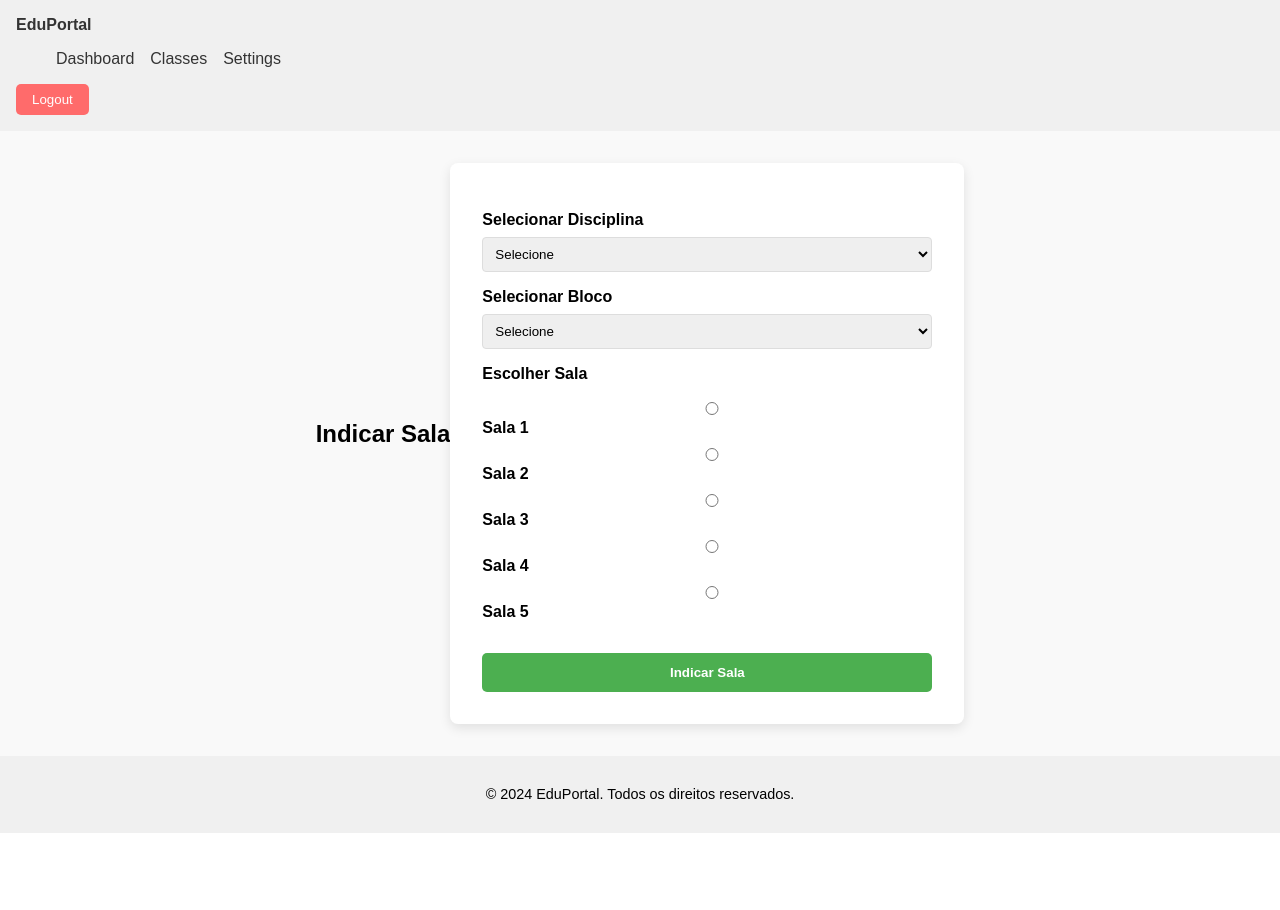
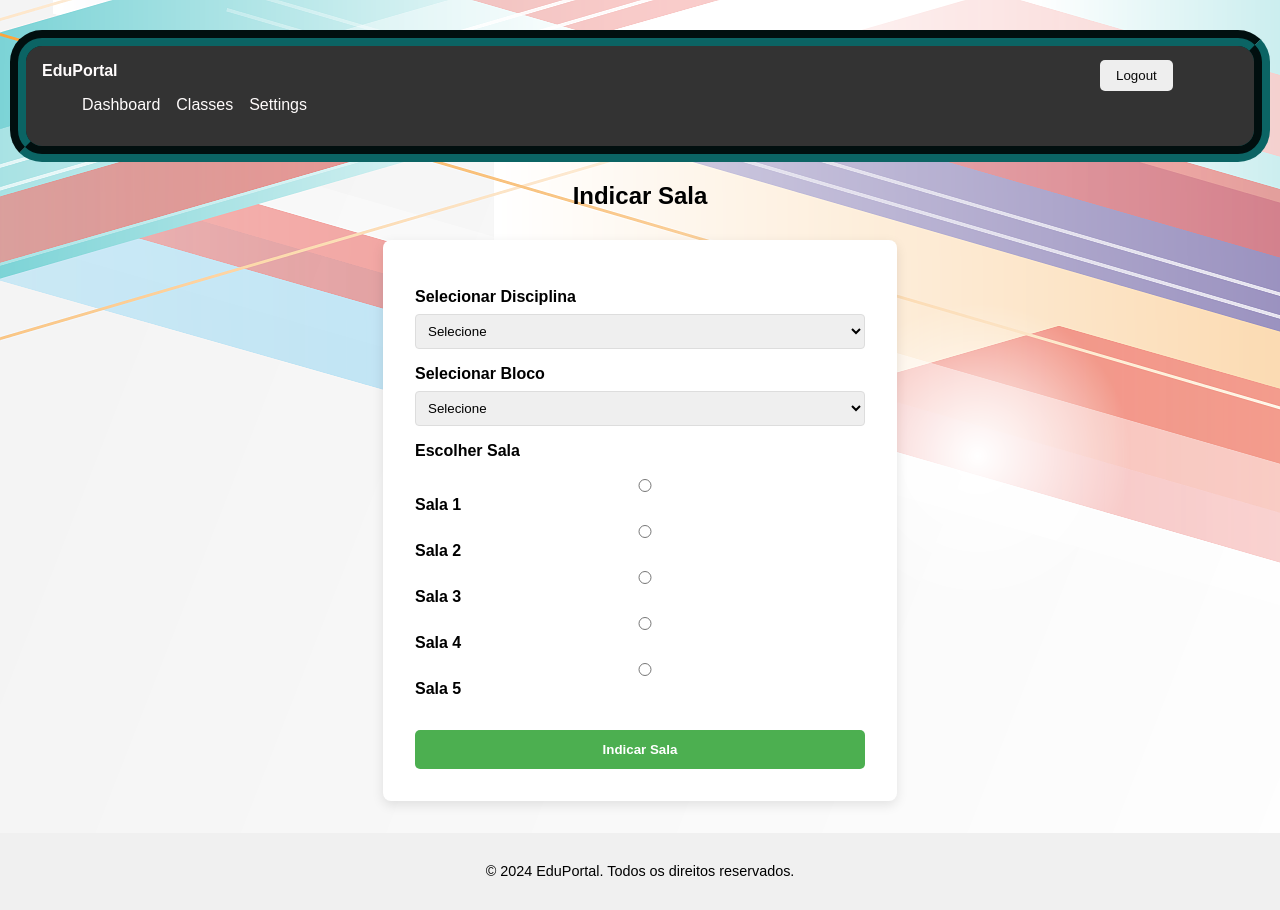
Before and after one commit to MatheusMaczin/MatheusMaczin-MatheusMaczin.github.io, a plain HTML site: page gp/IndicarSala.html in a window 1280 px wide. Before the commit the page ends 833 px from the top, so only its background shows below. Drawn offline with Linux system fonts and the light colour scheme.

Commit message:
Add files via upload

```diff
--- a/gp/Disciplina.css
+++ b/gp/Disciplina.css
@@ -1,18 +1,22 @@
 /* styles.css */
 
 body {
-    font-family: Arial, sans-serif;
+  font-family: "Times New Roman", Times, serif;
   margin: 0;
   padding: 0;
-    background-color: #f9f9f9;
+  background-image: url('/image/background-1829559_1920.png');
 }
-
 .header {
   background-color: #333;
   padding: 1rem;
   display: flex;
   justify-content: space-between;
   align-items: center;
+  border: groove 1em rgb(11, 100, 100);
+  border-radius: 2em;
+  margin-top: 30px;
+  margin-left: 10px;
+  margin-right: 10px;
 }
 
 .header .logo {
@@ -35,12 +39,15 @@ body {
 }
 
 .logout {
-    background-color: #e74c3c;
-    color: #fff;
+  background-color: #eeeeee;
+  color: #0a0a0a;
   padding: 0.5rem 1rem;
   border: none;
   border-radius: 5px;
   cursor: pointer;
+  position: absolute;
+  top: 60px;
+  left: 1100px;
 }
 
 .container {
@@ -50,6 +57,7 @@ body {
   background-color: #fff;
   border-radius: 8px;
   box-shadow: 0 4px 8px rgba(0, 0, 0, 0.1);
+
 }
 
 h2 {
@@ -71,12 +79,13 @@ label {
 }
 
 select,
-input[type="radio"] {
+input[type='radio'] {
   margin-top: 0.5rem;
   padding: 0.5rem;
   width: 100%;
   border: 1px solid #ccc;
   border-radius: 5px;
+  margin-bottom: 10px;
 }
 
 .room-selection label {
@@ -87,7 +96,7 @@ input[type="radio"] {
   cursor: pointer;
 }
 
-.room-selection input[type="radio"] {
+.room-selection input[type='radio'] {
   margin-right: 0.5rem;
 }
 
--- a/gp/IndicarSala.css
+++ b/gp/IndicarSala.css
@@ -8,20 +8,26 @@ body {
   display: flex;
   flex-direction: column;
   min-height: 100vh;
+  background-image: url('/image/background-1829559_1920.png');
 }
 
 /* Cabeçalho */
 .header {
-    background-color: #f0f0f0;
+  background-color: #333;
   padding: 1rem;
   display: flex;
   justify-content: space-between;
   align-items: center;
+  border: groove 1em rgb(11, 100, 100);
+  border-radius: 2em;
+  margin-top: 30px;
+  margin-left: 10px;
+  margin-right: 10px;
 }
 
 .header .logo {
   font-weight: bold;
-    color: #333;
+  color: #fffcfc;
   text-decoration: none;
 }
 
@@ -33,16 +39,19 @@ body {
 
 .header .nav-links a {
   text-decoration: none;
-    color: #333;
+  color: #fffcfc;
 }
 
 .logout {
-    background-color: #ff6b6b;
-    color: white;
+  background-color: #eeeeee;
+  color: #0a0a0a;
+  padding: 0.5rem 1rem;
   border: none;
-    padding: 0.5rem 1rem;
   border-radius: 5px;
   cursor: pointer;
+  position: absolute;
+  top: 60px;
+  left: 1100px;
 }
 
 /* Container Principal */
@@ -52,12 +61,14 @@ body {
   justify-content: center;
   align-items: center;
   padding: 2rem;
-    background-color: #f9f9f9;
+  padding-top: 10px;
 }
 
 h2 {
   text-align: center;
-    margin-top: 0;
+  display: flex;
+  align-items: center;
+  justify-content: center;
 }
 
 form {
@@ -75,7 +86,8 @@ form label {
   font-weight: bold;
 }
 
-form select, form input[type="radio"] {
+form select,
+form input[type='radio'] {
   width: 100%;
   padding: 0.5rem;
   border: 1px solid #ddd;
@@ -99,7 +111,7 @@ form select, form input[type="radio"] {
 
 .submit-btn {
   width: 100%;
-    background-color: #4CAF50;
+  background-color: #4caf50;
   color: white;
   padding: 0.75rem;
   border: none;
--- a/gp/IndicarSala.html
+++ b/gp/IndicarSala.html
@@ -1,9 +1,9 @@
 <!DOCTYPE html>
 <html lang="pt-br">
   <head>
-    <meta charset="UTF-8">
+    <meta charset="UTF-8" />
     <title>Indicar Sala</title>
-    <link rel="stylesheet" href="IndicarSala.css">
+    <link rel="stylesheet" href="IndicarSala.css" />
   </head>
   <body>
     <header class="header">
@@ -18,8 +18,9 @@
       </nav>
     </header>
 
+    <h2 class="sala">Indicar Sala</h2>
+
     <main class="container">
-        <h2>Indicar Sala</h2>
       <form>
         <label for="disciplina">Selecionar Disciplina</label>
         <select id="disciplina" name="disciplina" required>
@@ -40,23 +41,23 @@
         <label>Escolher Sala</label>
         <div class="sala-selection">
           <label>
-                    <input type="radio" name="sala" value="sala1" required>
+            <input type="radio" name="sala" value="sala1" required />
             Sala 1
           </label>
           <label>
-                    <input type="radio" name="sala" value="sala2">
+            <input type="radio" name="sala" value="sala2" />
             Sala 2
           </label>
           <label>
-                    <input type="radio" name="sala" value="sala3">
+            <input type="radio" name="sala" value="sala3" />
             Sala 3
           </label>
           <label>
-                    <input type="radio" name="sala" value="sala4">
+            <input type="radio" name="sala" value="sala4" />
             Sala 4
           </label>
           <label>
-                    <input type="radio" name="sala" value="sala5">
+            <input type="radio" name="sala" value="sala5" />
             Sala 5
           </label>
         </div>
--- a/gp/LancarNotaTrabalho.css
+++ b/gp/LancarNotaTrabalho.css
@@ -8,20 +8,26 @@ body {
     display: flex;
     flex-direction: column;
     min-height: 100vh;
+    background-image: url('/image/background-1829559_1920.png');
 }
 
 /* Cabeçalho */
 .header {
-    background-color: #f0f0f0;
-    padding: 1rem;
-    display: flex;
-    justify-content: space-between;
-    align-items: center;
+    background-color: #333;
+  padding: 1rem;
+  display: flex;
+  justify-content: space-between;
+  align-items: center;
+  border: groove 1em rgb(11, 100, 100);
+  border-radius: 2em;
+  margin-top: 30px;
+  margin-left: 10px;
+  margin-right: 10px;
 }
 
 .header .logo {
     font-weight: bold;
-    color: #333;
+    color: #ffffff;
     text-decoration: none;
 }
 
@@ -33,16 +39,19 @@ body {
 
 .header .nav-links a {
     text-decoration: none;
-    color: #333;
+    color: #ffffff;
 }
 
 .logout {
-    background-color: #ff6b6b;
-    color: white;
+    background-color: #eeeeee;
+    color: #0a0a0a;
+    padding: 0.5rem 1rem;
     border: none;
-    padding: 0.5rem 1rem;
     border-radius: 5px;
     cursor: pointer;
+    position: absolute;
+    top: 60px;
+    left: 1100px;
 }
 
 /* Container Principal */
@@ -52,7 +61,7 @@ body {
     justify-content: center;
     align-items: center;
     padding: 2rem;
-    background-color: #f9f9f9;
+
 }
 
 h2 {
@@ -62,7 +71,7 @@ h2 {
 
 form {
     background-color: white;
-    padding: 2rem;
+    padding: 10px;
     border-radius: 8px;
     box-shadow: 0 4px 8px rgba(0, 0, 0, 0.1);
     width: 100%;
--- a/gp/PublicarTrabalho.css
+++ b/gp/PublicarTrabalho.css
@@ -8,6 +8,7 @@ body {
     display: flex;
     flex-direction: column;
     min-height: 100vh;
+    background-image: url('/image/background-1829559_1920.png');
 }
 
 /* Cabeçalho */
@@ -17,6 +18,11 @@ body {
   display: flex;
   justify-content: space-between;
   align-items: center;
+  border: groove 1em rgb(11, 100, 100);
+  border-radius: 2em;
+  margin-top: 30px;
+  margin-left: 10px;
+  margin-right: 10px;
 }
 
 .header .logo {
@@ -37,12 +43,15 @@ body {
 }
 
 .logout {
-    background-color: #ff6b6b;
-    color: white;
+    background-color: #eeeeee;
+  color: #0a0a0a;
+  padding: 0.5rem 1rem;
   border: none;
-    padding: 0.5rem 1rem;
   border-radius: 5px;
   cursor: pointer;
+  position: absolute;
+  top: 60px;
+  left: 1100px;
 }
 
 /* Container Principal */
@@ -52,7 +61,7 @@ body {
     justify-content: center;
     align-items: center;
     padding: 2rem;
-    background-color: #f9f9f9;
+
 }
 
 /* Formulário Centralizado */
--- a/gp/postarMaterial.css
+++ b/gp/postarMaterial.css
@@ -7,19 +7,25 @@ body {
   display: flex;
   flex-direction: column;
   min-height: 100vh;
+  background-image: url('/image/background-1829559_1920.png');
 }
 
 .header {
-    background-color: #f0f0f0;
+    background-color: #333;
     padding: 1rem;
     display: flex;
     justify-content: space-between;
     align-items: center;
+    border: groove 1em rgb(11, 100, 100);
+    border-radius: 2em;
+    margin-top: 30px;
+    margin-left: 10px;
+    margin-right: 10px;
 }
 
 .header .logo {
   font-weight: bold;
-    color: #333;
+  color: #ffffff;
   text-decoration: none;
 }
 
@@ -31,16 +37,19 @@ body {
 
 .header .nav-links a {
   text-decoration: none;
-    color: #333;
+  color: #fdfcfc;
 }
 
 .logout {
-    background-color: #ff6b6b;
-    color: white;
+    background-color: #eeeeee;
+    color: #0a0a0a;
+    padding: 0.5rem 1rem;
     border: none;
-    padding: 0.5rem 1rem;
     border-radius: 5px;
     cursor: pointer;
+    position: absolute;
+    top: 60px;
+    left: 1100px;
 }
 
 .container {
@@ -49,7 +58,7 @@ body {
   justify-content: center;
   align-items: center;
   padding: 2rem;
-    background-color: gray;
+
 }
 
 .form-wrapper {
@@ -57,7 +66,7 @@ body {
   max-width: 600px;
   background-color: white;
   padding: 2rem;
-    border-radius: 8px;
+  border-radius: 10px;
   box-shadow: 0 4px 8px rgba(0, 0, 0, 0.1);
 }
 
@@ -71,10 +80,10 @@ form label {
   margin: 1rem 0 0.5rem;
 }
 
-form input[type="text"],
+form input[type='text'],
 form select,
 form textarea,
-form input[type="file"] {
+form input[type='file'] {
   width: 100%;
   padding: 0.5rem;
   border: 1px solid #ddd;
@@ -88,7 +97,7 @@ form textarea {
 
 .submit-btn {
   width: 100%;
-    background-color: #4CAF50;
+  background-color: #4caf50;
   color: white;
   padding: 0.75rem;
   border: none;
--- a/gp/publicarNotasProva.css
+++ b/gp/publicarNotasProva.css
@@ -4,7 +4,7 @@ body {
   font-family: Arial, sans-serif;
   margin: 0;
   padding: 0;
-    background-color: #f9f9f9;
+  background-image: url('/image/background-1829559_1920.png');
 }
 
 .header {
@@ -13,6 +13,11 @@ body {
   display: flex;
   justify-content: space-between;
   align-items: center;
+  border: groove 1em rgb(11, 100, 100);
+  border-radius: 2em;
+  margin-top: 30px;
+  margin-left: 10px;
+  margin-right: 10px;
 }
 
 .header .logo {
@@ -35,12 +40,15 @@ body {
 }
 
 .logout {
-    background-color: #e74c3c;
-    color: #fff;
+  background-color: #eeeeee;
+  color: #0a0a0a;
   padding: 0.5rem 1rem;
   border: none;
   border-radius: 5px;
   cursor: pointer;
+  position: absolute;
+  top: 60px;
+  left: 1100px;
 }
 
 .container {
@@ -65,13 +73,14 @@ h2 {
 
 label {
   display: block;
-    margin-bottom: 0.5rem;
   font-weight: bold;
   color: #555;
+  padding-top: 10px;
+  margin-bottom: 0px;
 }
 
 select,
-input[type="radio"] {
+input[type='radio'] {
   margin-top: 0.5rem;
   padding: 0.5rem;
   width: 100%;
@@ -87,7 +96,7 @@ input[type="radio"] {
   cursor: pointer;
 }
 
-.room-selection input[type="radio"] {
+.room-selection input[type='radio'] {
   margin-right: 0.5rem;
 }
 
```
Also changed, not shown: gp/PublicarNotasProva.html (+5 -5 lines), image/background-1829559_1920.png (added). Lines whose indentation alone changed are shown as unchanged.
